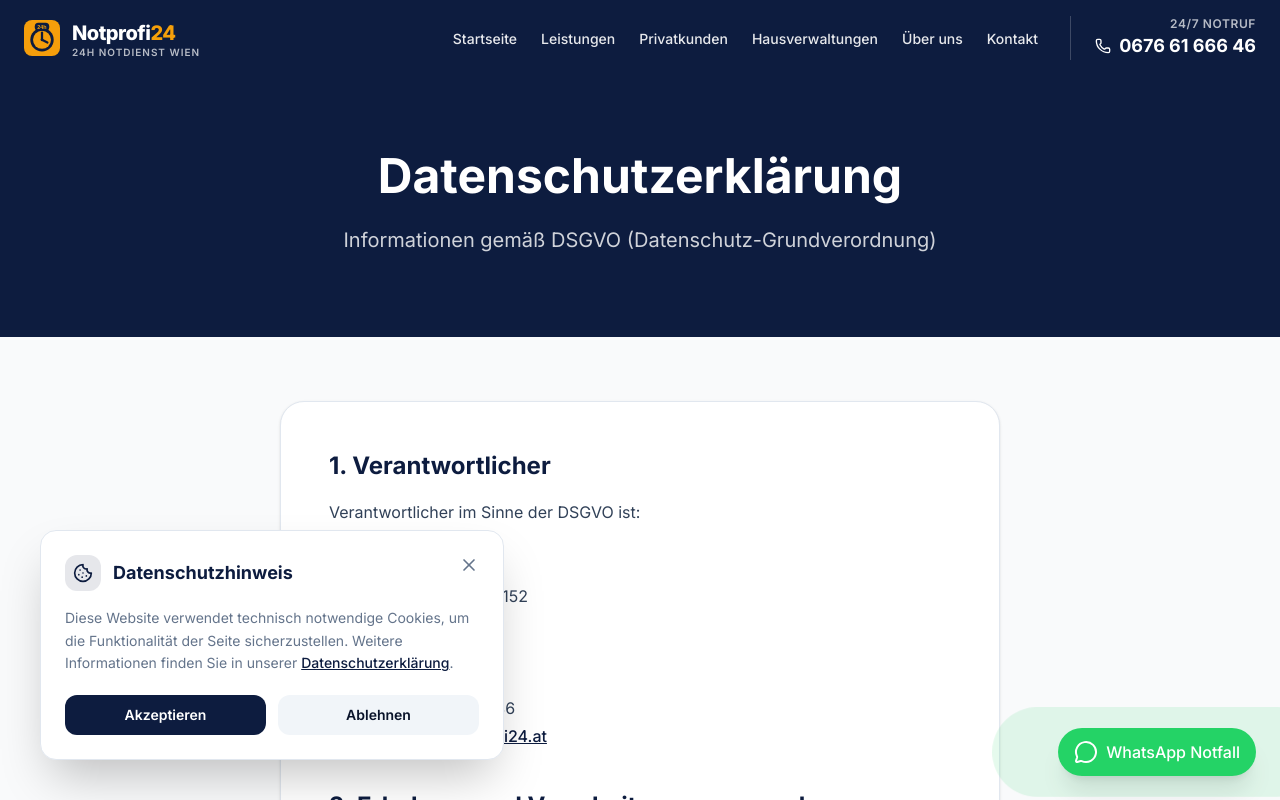
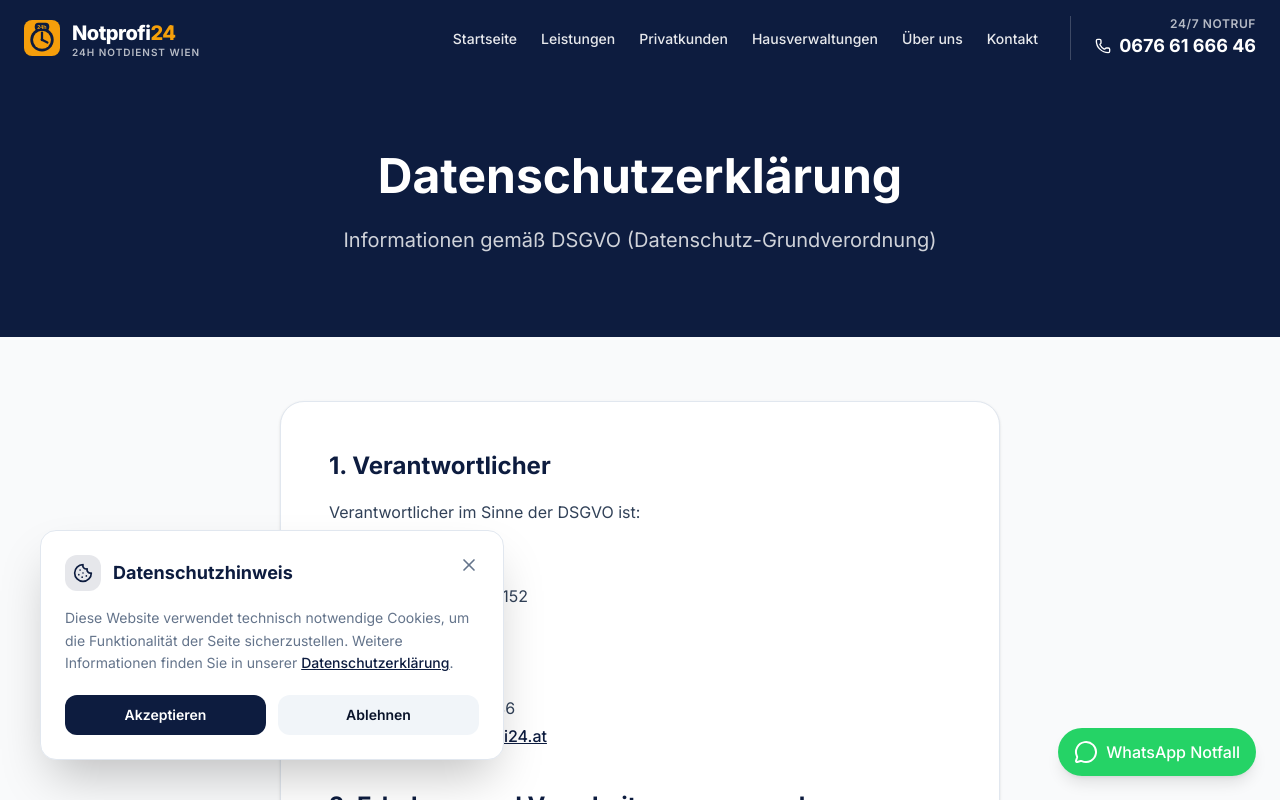
Before and after one commit to tufan8877/Notprofi24, a React (Vite) app: page /datenschutz in a window 1280 px wide. Shown: the top 800 px of the page. Built offline with nearby package versions, Linux system fonts and the light colour scheme.

Commit message:
Remove continuous WhatsApp animation for smoother scrolling

```diff
--- a/src/components/WhatsAppButton.tsx
+++ b/src/components/WhatsAppButton.tsx
@@ -1,23 +1,15 @@
 import { MessageCircle } from "lucide-react";
-import { motion } from "framer-motion";
 
 export function WhatsAppButton() {
   return (
-    <motion.a
+    <a
       href="https://wa.me/436766166646"
       target="_blank"
       rel="noopener noreferrer"
-      className="fixed bottom-6 right-6 z-50 flex items-center gap-2 bg-[#25D366] text-white px-4 py-3 rounded-full shadow-xl hover:shadow-2xl hover:scale-105 transition-all duration-300 font-medium"
-      initial={{ y: 100, opacity: 0 }}
-      animate={{ y: 0, opacity: 1 }}
-      transition={{ delay: 1, type: "spring", stiffness: 200, damping: 20 }}
-      whileHover={{ y: -5 }}
+      className="fixed bottom-6 right-6 z-50 flex items-center gap-2 bg-[#25D366] text-white px-4 py-3 rounded-full shadow-lg hover:shadow-xl hover:-translate-y-0.5 transition-[transform,box-shadow] duration-200 font-medium"
     >
       <MessageCircle className="w-6 h-6" />
       <span className="hidden sm:inline">WhatsApp Notfall</span>
-
-      {/* Pulse effect */}
-      <span className="absolute -inset-1 rounded-full bg-[#25D366] opacity-30 animate-ping -z-10" />
-    </motion.a>
+    </a>
   );
 }
```
